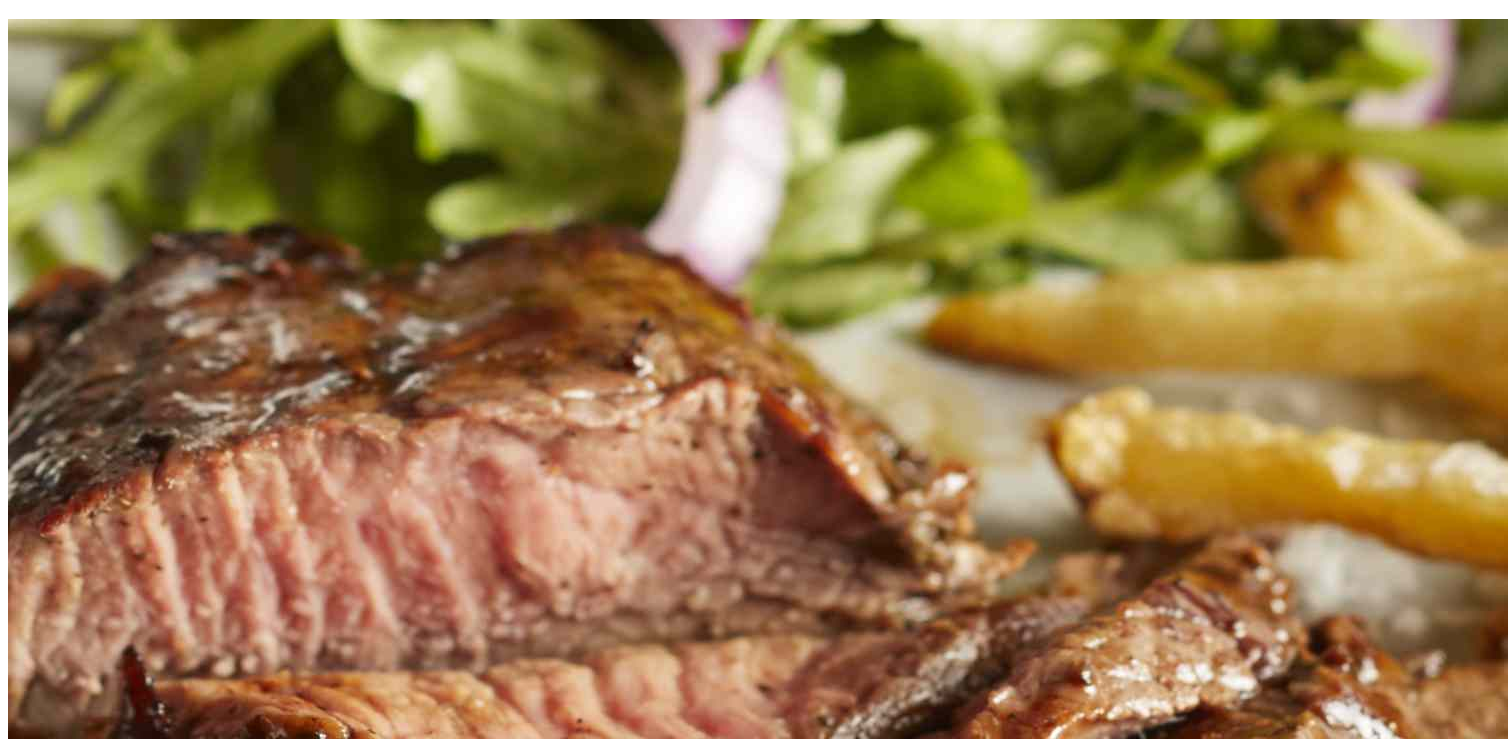
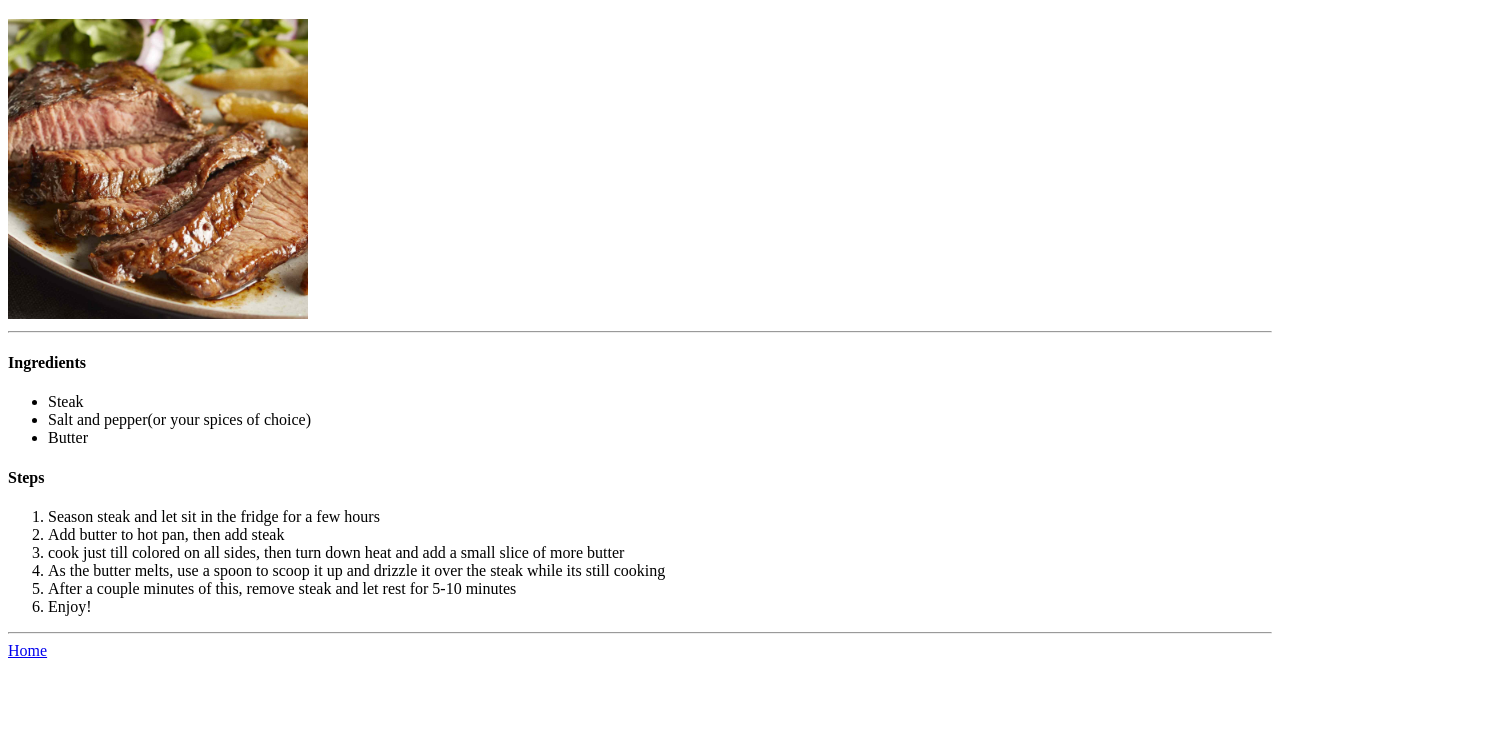
Before and after one commit to Theshack21/odin-recipes, a plain HTML site: page recipes/steak.html in a window 1280 px wide. Shown: the part 61-800 px from the top of the page, 1508 px wide, since content can reach past the window. Drawn offline with Linux system fonts and the light colour scheme.

Commit message:
Made steak image slightly larger

```diff
--- a/recipes/steak.html
+++ b/recipes/steak.html
@@ -7,7 +7,7 @@
 </head>
 <body>
     <h1>Steak</h1>
-    <img src="../images/steak.jpg" alt="Perfectly medium rare steak cut into thick slices">
+    <img src="../images/steak.jpg" alt="Perfectly medium rare steak cut into thick slices" width="300">
     <hr>
     <h4>Ingredients</h4>
     <ul>
```
